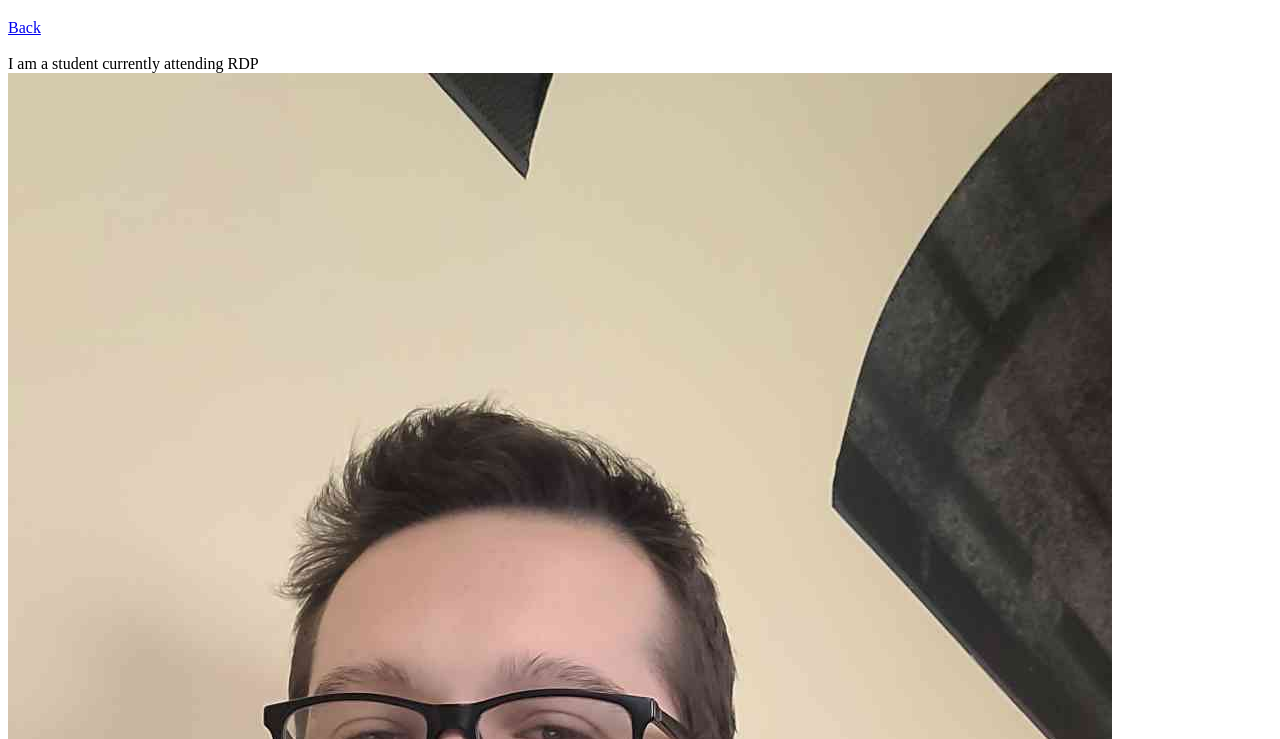
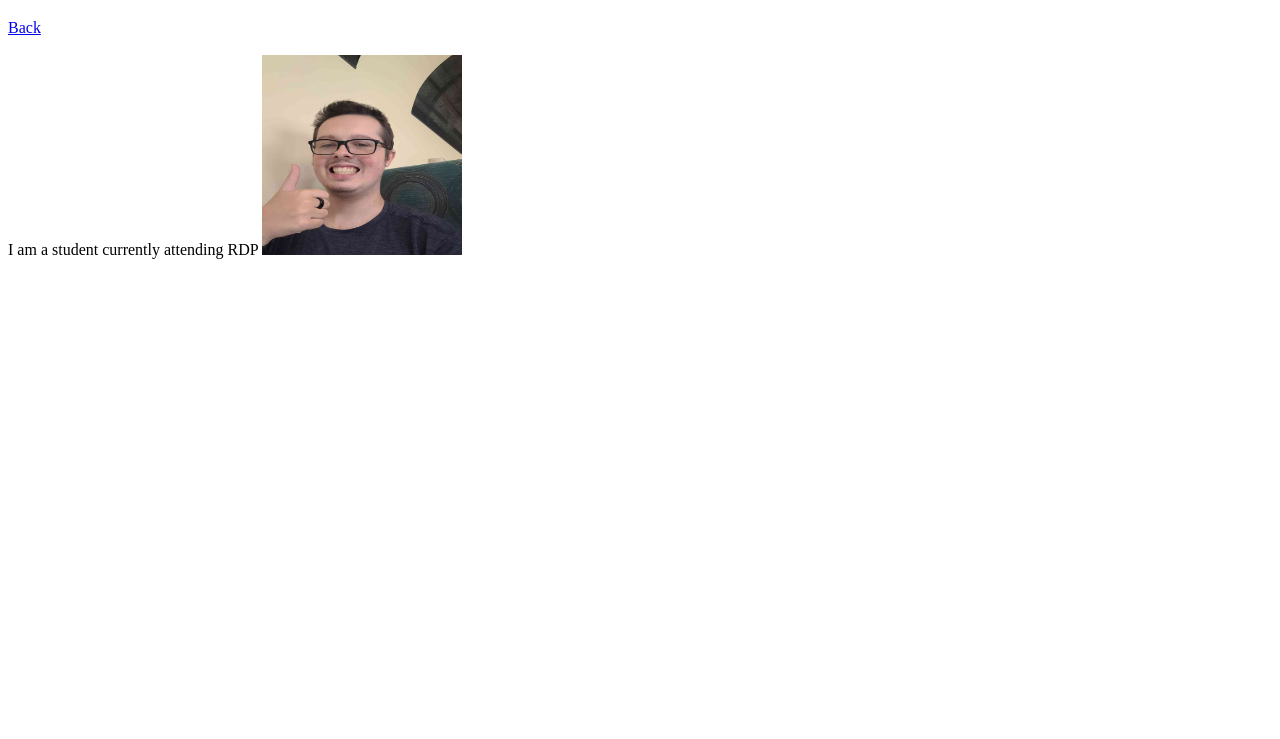
Before and after one commit to RileySuehsschlof/RileySuehsschlof.github.io, a plain HTML site: page Second.html in a window 1280 px wide. Shown: the part 61-800 px from the top of the page. Drawn offline with Linux system fonts and the light colour scheme.

Commit message:
Update Second.html

```diff
--- a/Second.html
+++ b/Second.html
@@ -17,7 +17,7 @@
     I am a student currently attending RDP
   </body>
     <body>
-      <img src="me.jpg">
+      <img src="me.jpg"height="200" width="200">
     </body>
   </main>
 </html>
```
